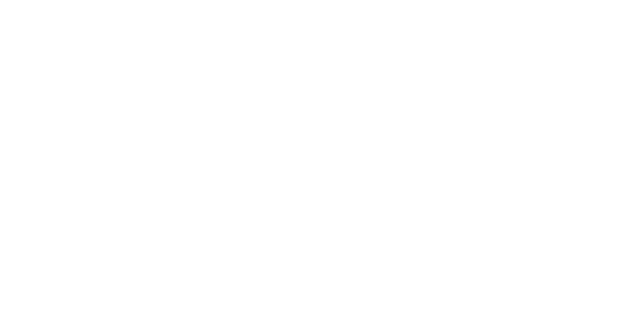
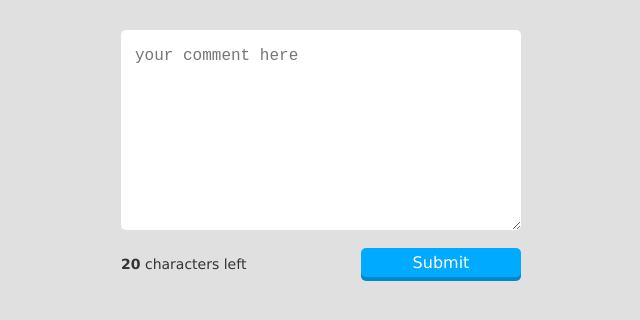
Before and after one commit to s16003/html5.1221, a plain HTML site: page index.html in a window 1280 px wide. Shown: the whole page, without its empty margins (319-959 px from the left). Drawn offline with Linux system fonts and the light colour scheme.

Commit message:
演習済み

```diff
--- /dev/null
+++ b/css/style.css
@@ -0,0 +1,55 @@
+@charset "utf-8";
+
+body {
+	font-family: Verdana, sans-serif;
+	font-size: 16px;
+	background: #e0e0e0;
+}
+ .container {
+	 width: 400px;
+	 margin: 30px auto;
+ }
+
+ textarea {
+	 width: 400px;
+	 box-sizing: border-box;
+	 height: 200px;
+	 padding: 14px;
+	 font-size: 16px;
+	 border: none;
+	 border-radius: 5px;
+	 margin-bottom: 14px;
+	 line-height: 1.5;
+ }
+ textarea:focus {
+	 outline: none;
+ }
+
+ p {
+	 color: #333;
+	 font-size: 14px;
+	 margin: 0;
+	 padding-top: 8px;
+ }
+
+
+ #label {
+	 font-weight: bold;
+ }
+
+ .btn {
+	 display: inline-block;
+	 width: 150px;
+	 background: #00aaff;
+	 padding: 5px;
+	 color: #fff;
+	 border-radius: 5px;
+	 text-align: center;
+	 cursor: pointer;
+	 box-shadow: 0 4px 0 #0088cc;
+	 float: right;
+ }
+
+ .warning {
+	 color: red;
+ }
--- a/index.html
+++ b/index.html
@@ -2,9 +2,18 @@
 <html lang="ja">
 	<head>
 		<meta charset="utf-8">
-		<title></title>
+		<title>Comment Form</title>
+		<link rel="stylesheet" href="css/style.css">
+		<!--link rel"stylesheet" href="./css/style.css">
+		<link rel"stylesheet" href="/css/style.css"> -->
 	</head>
 
 	<body>
+		<div class="container">
+			<textarea id="comment" placeholder="your comment here"></textarea>
+			<div class="btn">Submit</div>
+			<p><span id="label"></span> characters left</p>
+		</div>
+		<script src="js/main.js"></script>
 	</body>
 </html>
--- /dev/null
+++ b/js/main.js
@@ -0,0 +1,26 @@
+(function() {
+	'use strict';
+
+	var comment = document.getElementById('comment');
+	var label = document.getElementById('label');
+
+	var LIMIT	 = 20;
+	var WARNING = 10;
+
+	label.innerHTML = LIMIT;
+
+	comment.addEventListener('keyup', function() {
+		var remaining = LIMIT - this.value.length;
+		label.innerHTML = remaining;
+		/*
+		if (remaining < WARNING) {
+			label.className = 'warning';
+		}else {
+			label.className = '';
+		}
+		*/
+
+		label.className = remaining < WARNING ? 'warning' : '';
+	});
+
+})();
```
